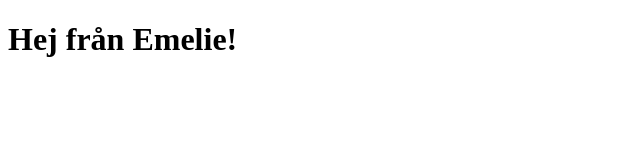
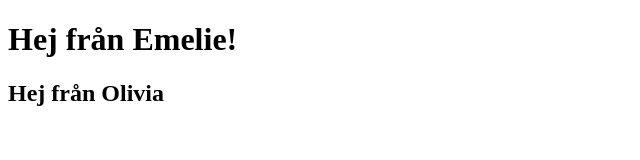
Before and after one commit to miamua/Git-collaboration, a plain HTML site: page index.html in a window 1280 px wide. Shown: the whole page, without its empty margins (0-640 px from the left). Drawn offline with Linux system fonts and the light colour scheme.

Commit message:
h2 från Olivia

```diff
--- a/index.html
+++ b/index.html
@@ -7,6 +7,7 @@
     <meta name="viewport" content="width=device-width, initial-scale=1.0">
     <title>Document</title>
     <h1>Hej från Emelie!</h1>
+    <h2>Hej från Olivia</h2>
 </head>
 
 <body>
```
